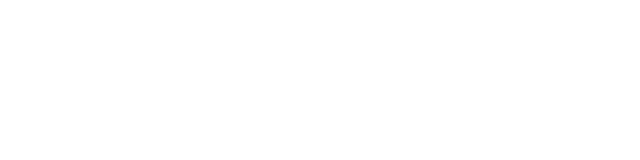
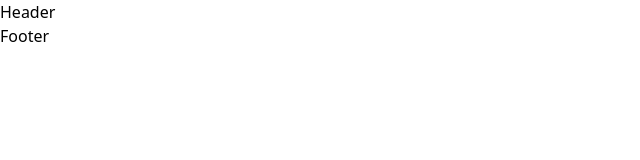
Before and after one commit to Eunock-web/BookHaven, a React (Vite) app: page / in a window 1280 px wide. Shown: the top 160 px of the page, without its empty margins (0-640 px from the left). Built offline with nearby package versions, Linux system fonts and the light colour scheme.

Commit message:
feat: Implementation du systeme de route minimal

```diff
--- a/package.json
+++ b/package.json
@@ -13,6 +13,7 @@
     "@tailwindcss/vite": "^4.1.18",
     "react": "^19.2.0",
     "react-dom": "^19.2.0",
+    "react-router-dom": "^7.11.0",
     "tailwindcss": "^4.1.18"
   },
   "devDependencies": {
--- a/src/App.jsx
+++ b/src/App.jsx
@@ -1,9 +1,10 @@
+import router from "./Routes"
+import { RouterProvider } from "react-router-dom"
 
 function App() {
 
   return (
-    <>
-    </>
+    <RouterProvider router={router} />
   )
 }
 
--- /dev/null
+++ b/src/Routes.jsx
@@ -0,0 +1,21 @@
+import ErrorPage from "./components/utils/Pages/ErrorPage";
+import Layout from "./components/utils/Pages/Layout";
+import NotFound from "./components/utils/Pages/NotFound";
+import { createBrowserRouter } from "react-router-dom";
+
+
+const router = createBrowserRouter([
+    {
+        path : "/",
+        element : <Layout />,
+        errorElement : <ErrorPage />,
+        children : [
+            {
+                path : "/home",
+                element : <NotFound />
+            }
+        ]
+    }
+]);
+
+export default router;
--- /dev/null
+++ b/src/components/utils/Pages/ErrorPage.jsx
@@ -0,0 +1,9 @@
+
+
+function ErrorPage(){
+    return <>
+        <h1> Une erreur est subvenue </h1>
+    </>
+}
+
+export default ErrorPage
--- /dev/null
+++ b/src/components/utils/Pages/Layout.jsx
@@ -0,0 +1,13 @@
+import { Outlet } from "react-router-dom"
+
+
+function Layout(){
+    return <>
+        <div>
+            <h1> Header </h1>
+            <Outlet />
+            <h1> Footer </h1>
+        </div>
+    </>
+}
+export default Layout
--- /dev/null
+++ b/src/components/utils/Pages/NotFound.jsx
@@ -0,0 +1,11 @@
+
+
+function NotFound(){
+    return <>
+        <div>
+            <h1> Page Not Found </h1>
+        </div>
+    </>
+}
+
+export default NotFound;
```
Also changed, not shown: 1 other file (tests, documents, lock files or other folders).
